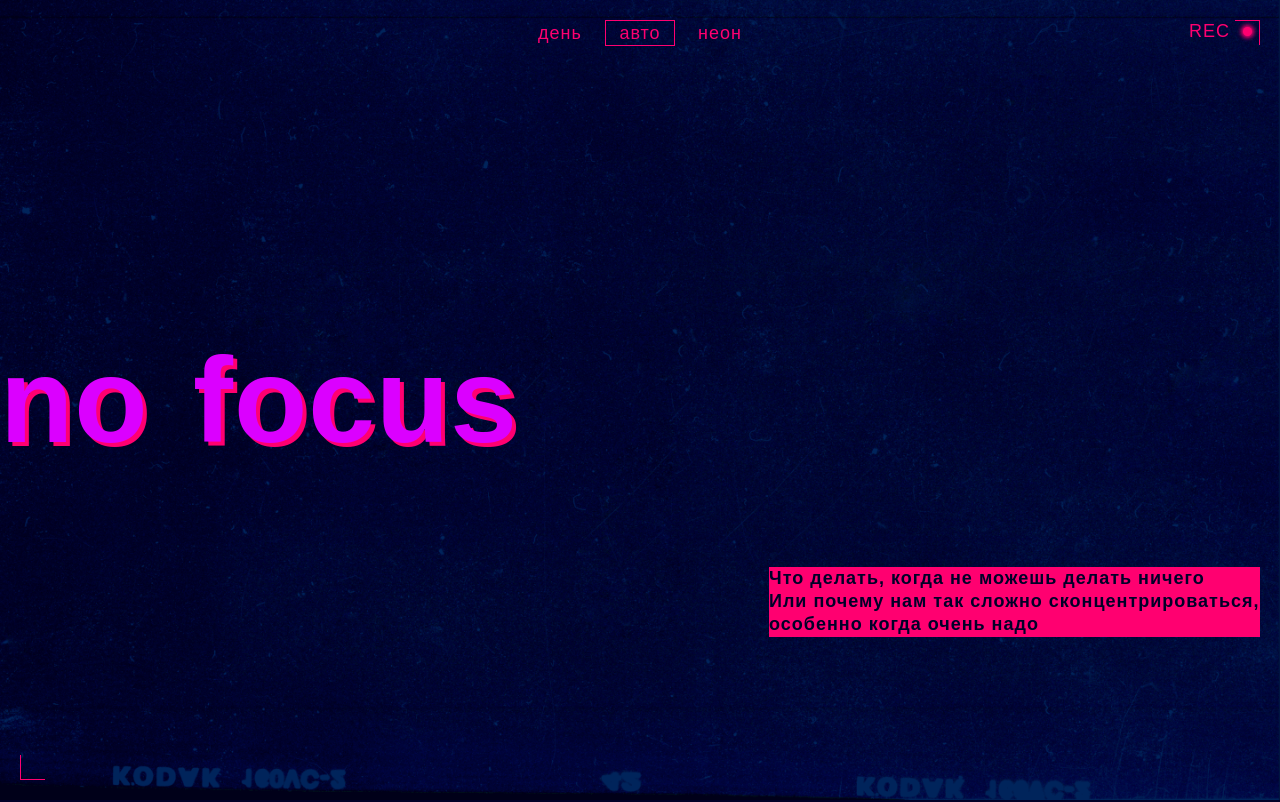
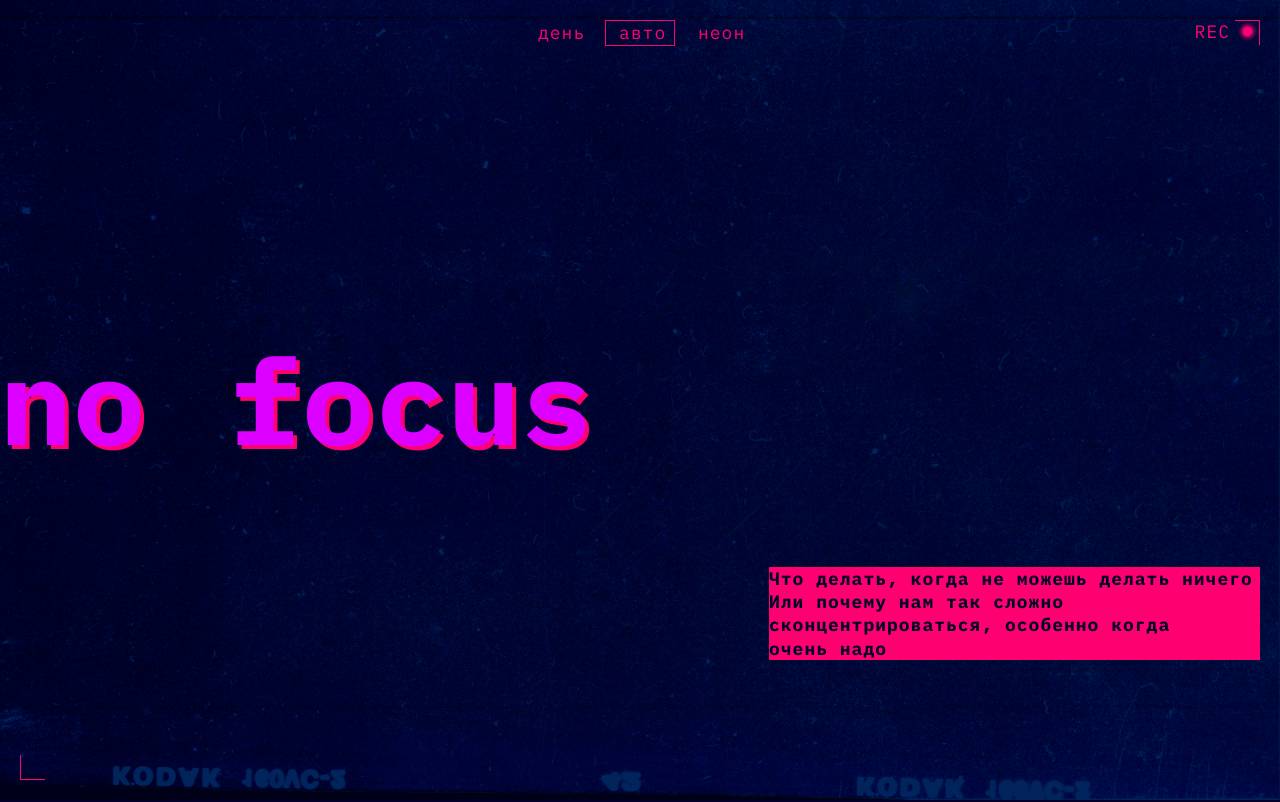
Before and after one commit to XeliteL/slozhno-sosredotochitsya-ad, a plain HTML site: page index.html in a window 1280 px wide. Shown: the top 802 px of the page. Drawn offline with Linux system fonts and the light colour scheme.

Commit message:
Second try

```diff
--- a/index.html
+++ b/index.html
@@ -11,9 +11,9 @@
     <link rel="icon" href="./images/favicon.ico" sizes="any" />
     <link rel="icon" href="./images/favicon.svg" type="image/svg+xml" />
 
+    <link rel="stylesheet" href="./fonts/fonts.css" />
     <link rel="stylesheet" href="./styles/globals.css" />
     <link rel="stylesheet" href="./styles/variables.css" />
-    <link rel="stylesheet" href="./fonts/fonts.css" />
     <link rel="stylesheet" href="./styles/style.css" />
     <link rel="stylesheet" href="./styles/dark.css" />
     <link rel="stylesheet" href="./styles/light.css" />
--- a/styles/variables.css
+++ b/styles/variables.css
@@ -1,5 +1,5 @@
 :root {
-  --font-family: IBMPlexMono;
+  --font-family: IBM Plex Mono;
   --font-size: 18px;
   --base-font-weight: 400;
   --bold-font-weight: 700;
```
